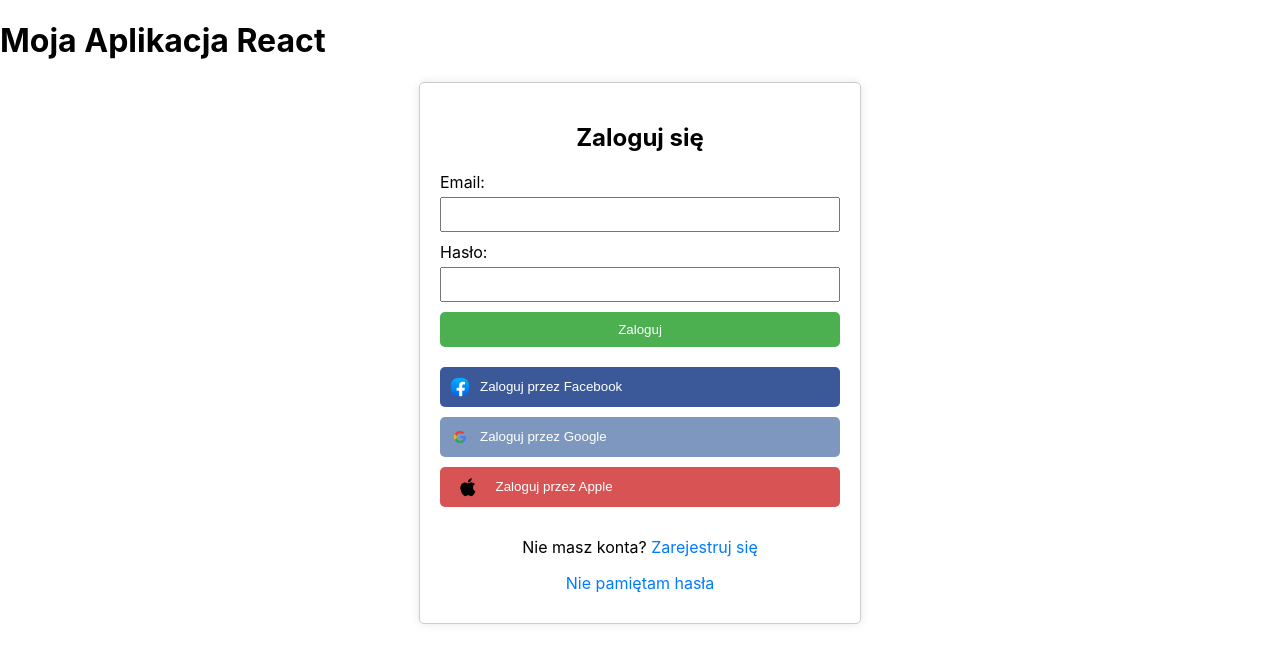
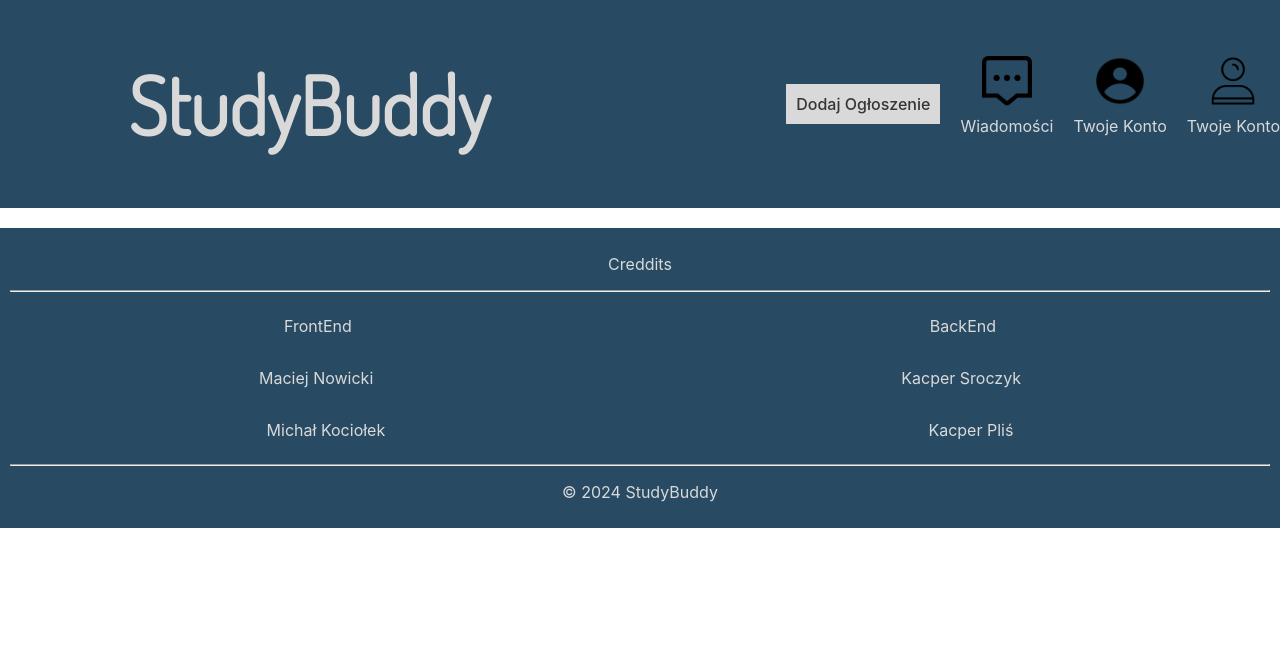
Before and after one commit to Michaluszeq/CETUS-PRO-PRAKTYKI, a React (Create React App) app in the folder cetus-pro-praktyki/: page / in a window 1280 px wide. Shown: the top 662 px of the page. Built offline with nearby package versions, Linux system fonts and the light colour scheme.

Commit message:
Baners Update
Small cosmetic changes

```diff
--- a/cetus-pro-praktyki/src/App.css
+++ b/cetus-pro-praktyki/src/App.css
@@ -1,11 +1,17 @@
+@import url('https://fonts.googleapis.com/css2?family=Dosis:wght@300&display=swap');
 .App {
   text-align: center;
+}
+.appTitle{
+  font-family: 'Dosis', sans-serif;
+  font-size: 80px;
+  margin-left: 10%;
 }
 
 .App-header {
   background-color: #284B63;
   color: #D9D9D9;
-  padding: 20px;
+  padding: -90px;
 }
 
 .header-content {
--- a/cetus-pro-praktyki/src/App.jsx
+++ b/cetus-pro-praktyki/src/App.jsx
@@ -1,42 +1,15 @@
 import React from 'react';
 import './App.css';
-// import Baner from './baner/baner';
-// import BottomBaner from './bottomBaner/bottomBaner';
+import Baner from './baner/baner';
+import BottomBaner from './bottomBaner/bottomBaner';
 
 
-// export default function App() {
-//   return (
-//     <div className="App">
-//       <Baner/>
-//       <BottomBaner/>
+export default function App() {
+  return (
+    <div className="App">
+      <Baner/>
+      <BottomBaner/>
 
-//     </div>
-//   );
-// }
-
-
-// import RegisterPanel from './RegisterPanel';
-
-// const App = () => {
-//   return (
-//     <div>
-//       <h1>Moja Aplikacja React</h1>
-//       {/* Dodaj panel rejestracji */}
-//       <RegisterPanel />
-//     </div>
-//   );
-// };
-
-import LoginPanel from './LoginPanel';
-
-const App = () => {
-  return (
-    <div>
-      <h1>Moja Aplikacja React</h1>
-      {/* Dodaj panel Logowania */}
-      <LoginPanel />
     </div>
   );
-};
-
-export default App;
+}
--- a/cetus-pro-praktyki/src/baner/baner.jsx
+++ b/cetus-pro-praktyki/src/baner/baner.jsx
@@ -2,18 +2,30 @@
 import React from 'react';
 import MessageIcon from '../Icons/message-icon.png';
 import AccountIcon from '../Icons/account-icon.png';
+import loginIcon from '../Icons/loginIcon.png';
 
 export default function Baner() {
   return (
     <header className="App-header">
     <div className="header-content">
-      <h1>StudyBuddy</h1>
+      <h1 className='appTitle'>StudyBuddy</h1>
       <div className="header-icons">
         <a href="#" className="add-listing-btn">Dodaj Ogłoszenie</a>
         <div className="icon">
           <img src={MessageIcon} alt="Wiadomości" />
           <p className="icon-text">Wiadomości</p>
         </div>
+
+
+
+        <div className="icon">
+          <img src={loginIcon} alt="Twoje Konto" />
+          <p className="icon-text">Twoje Konto</p>
+        </div>
+
+
+
+
         <div className="icon">
           <img src={AccountIcon} alt="Twoje Konto" />
           <p className="icon-text">Twoje Konto</p>
--- /dev/null
+++ b/cetus-pro-praktyki/src/bottomBaner/bottomBaner.css
@@ -0,0 +1,7 @@
+.rowContainer{
+    display: flex;
+    flex-direction: row;
+    column-gap: 30px;
+    align-items: center;
+    justify-content:space-around ;
+}
--- a/cetus-pro-praktyki/src/bottomBaner/bottomBaner.jsx
+++ b/cetus-pro-praktyki/src/bottomBaner/bottomBaner.jsx
@@ -1,11 +1,30 @@
 import React from 'react';
 import MessageIcon from '../Icons/message-icon.png';
 import AccountIcon from '../Icons/account-icon.png';
-
+import "./bottomBaner.css";
 export default function BottomBaner() {
   return (
     <footer>
-        <p>&copy; 2024 StudyBuddy</p>
+      <p>Creddits</p>
+      <hr />
+      <div className='rowContainer'>
+        <p>FrontEnd</p>
+        <p>BackEnd</p>
+
+      </div>
+
+      <div className='rowContainer'>
+        <p>Maciej Nowicki</p>
+        <p>Kacper Sroczyk</p>
+      </div>
+      <div className='rowContainer'>
+        <p>Michał Kociołek</p>
+        <p>Kacper Pliś</p>
+
+      </div>
+      <hr />
+      <p>&copy; 2024 StudyBuddy</p>
+
       </footer>
   );
 }
--- a/cetus-pro-praktyki/src/RegisterPanel.css
+++ b/cetus-pro-praktyki/src/registerPanel/registerPanel.css
@@ -1,5 +1,3 @@
-/* RegisterPanel.css */
-
 .register-panel {
     max-width: 400px;
     margin: 0 auto;
```
Also changed, not shown: cetus-pro-praktyki/src/loginPanel/loginPanel.jsx (renamed from cetus-pro-praktyki/src/LoginPanel.jsx, +5 -7 lines), cetus-pro-praktyki/src/registerPanel/registerPanel.jsx (renamed from cetus-pro-praktyki/src/RegisterPanel.jsx, +4 -4 lines), cetus-pro-praktyki/src/Icons/loginIcon.jpg (added), cetus-pro-praktyki/src/Icons/loginIcon.png (added), cetus-pro-praktyki/src/loginPanel/loginPanel.css (renamed from cetus-pro-praktyki/src/LoginPanel.css).
